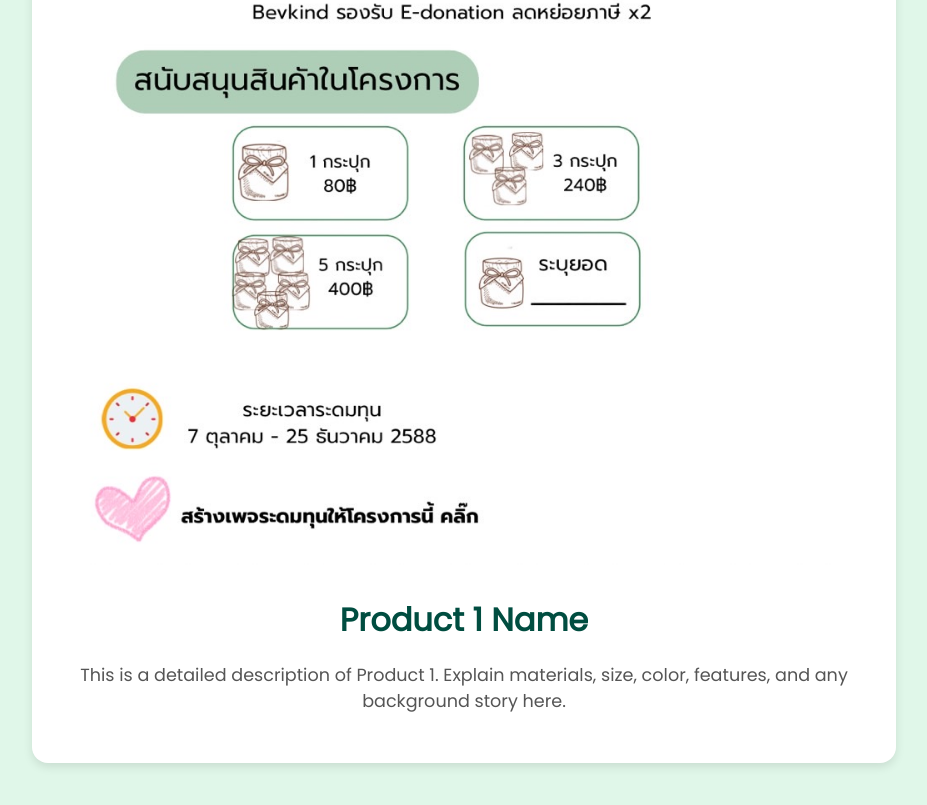
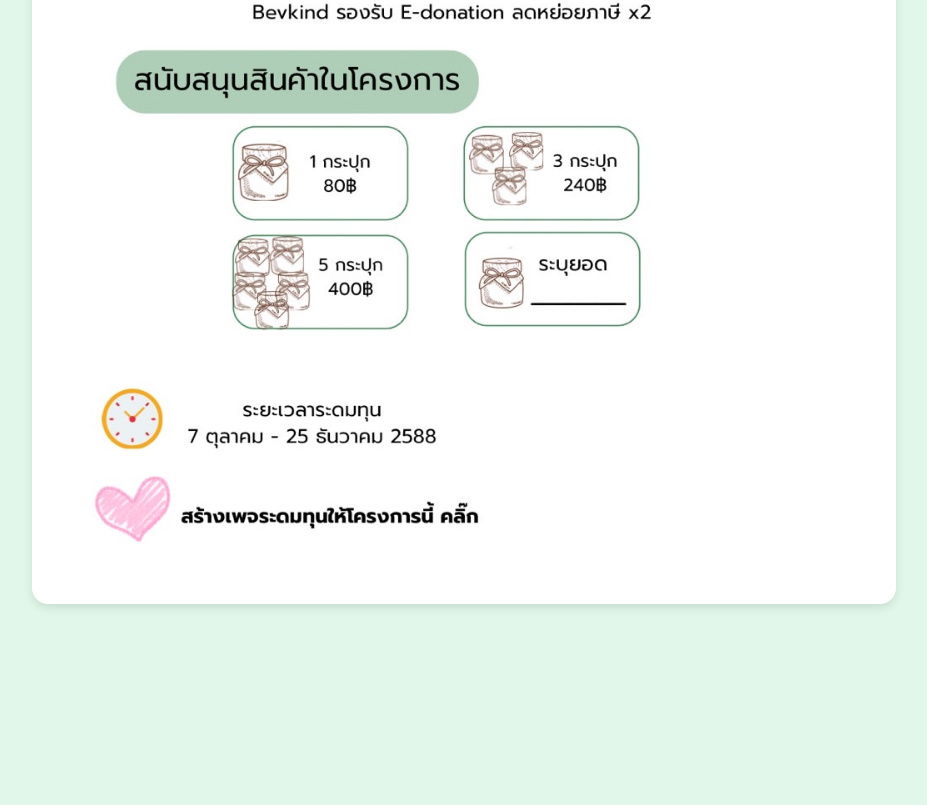
Before and after one commit to Atthavut/bevkind, a plain HTML site: page BevKind V2/payment_product1.html in a window 1280 px wide. Shown: the part 1050-1855 px from the top of the page, without its empty margins (176-1103 px from the left). After the commit the page ends 1702 px from the top, so only its background shows below. Drawn offline with Linux system fonts and the light colour scheme.

Commit message:
Update payment_product1.html

```diff
--- a/BevKind V2/payment_product1.html
+++ b/BevKind V2/payment_product1.html
@@ -107,11 +107,7 @@
 <!-- Product Detail Section -->
 <div class="product-detail">
   <img src="images/payment_product1.jpg" alt="Payment Product 1">
-  <h1>Product 1 Name</h1>
-  <p>
-    This is a detailed description of Product 1.
-    Explain materials, size, color, features, and any background story here.
-  </p>
+
 
 
 </body>
```
